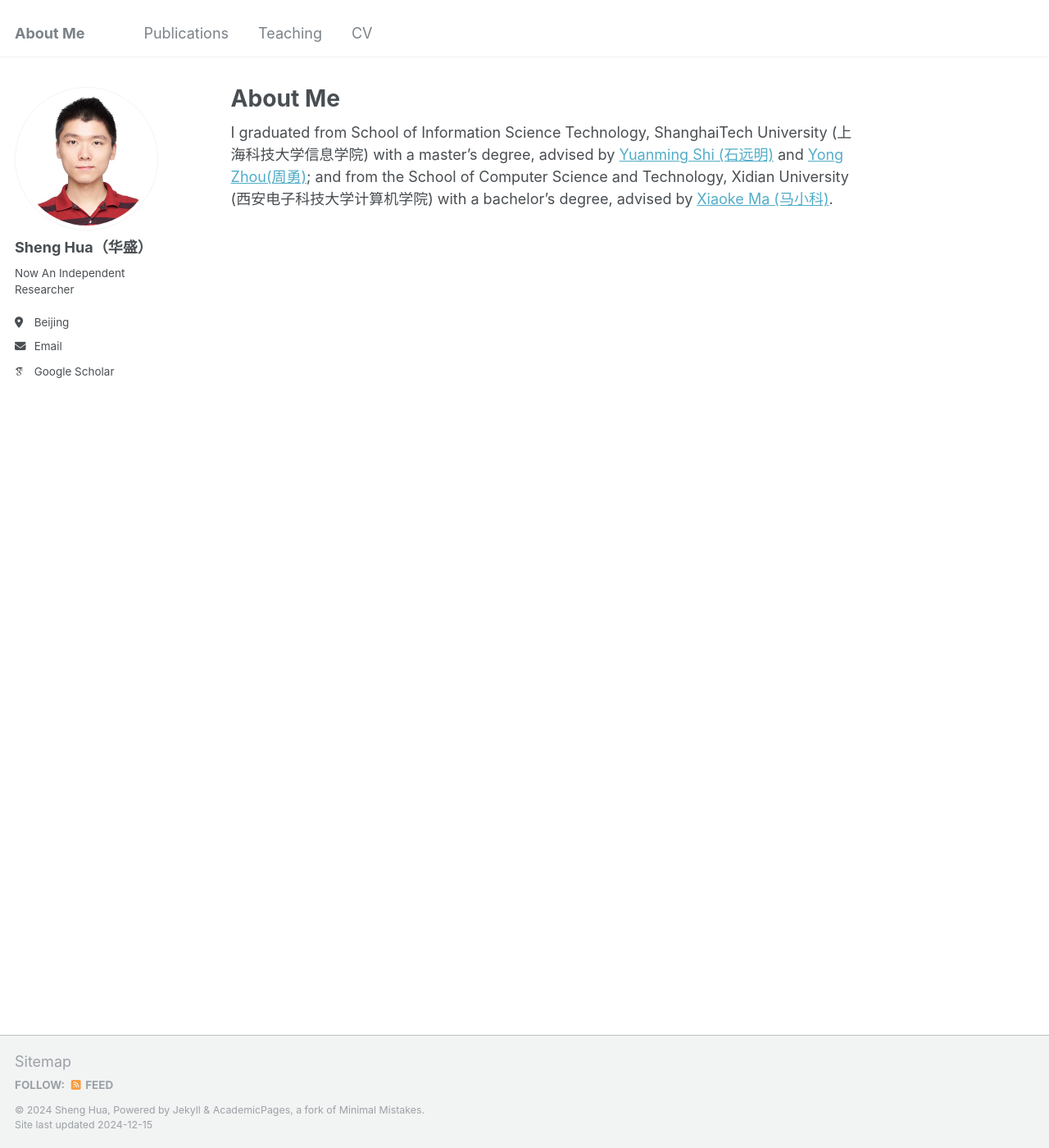
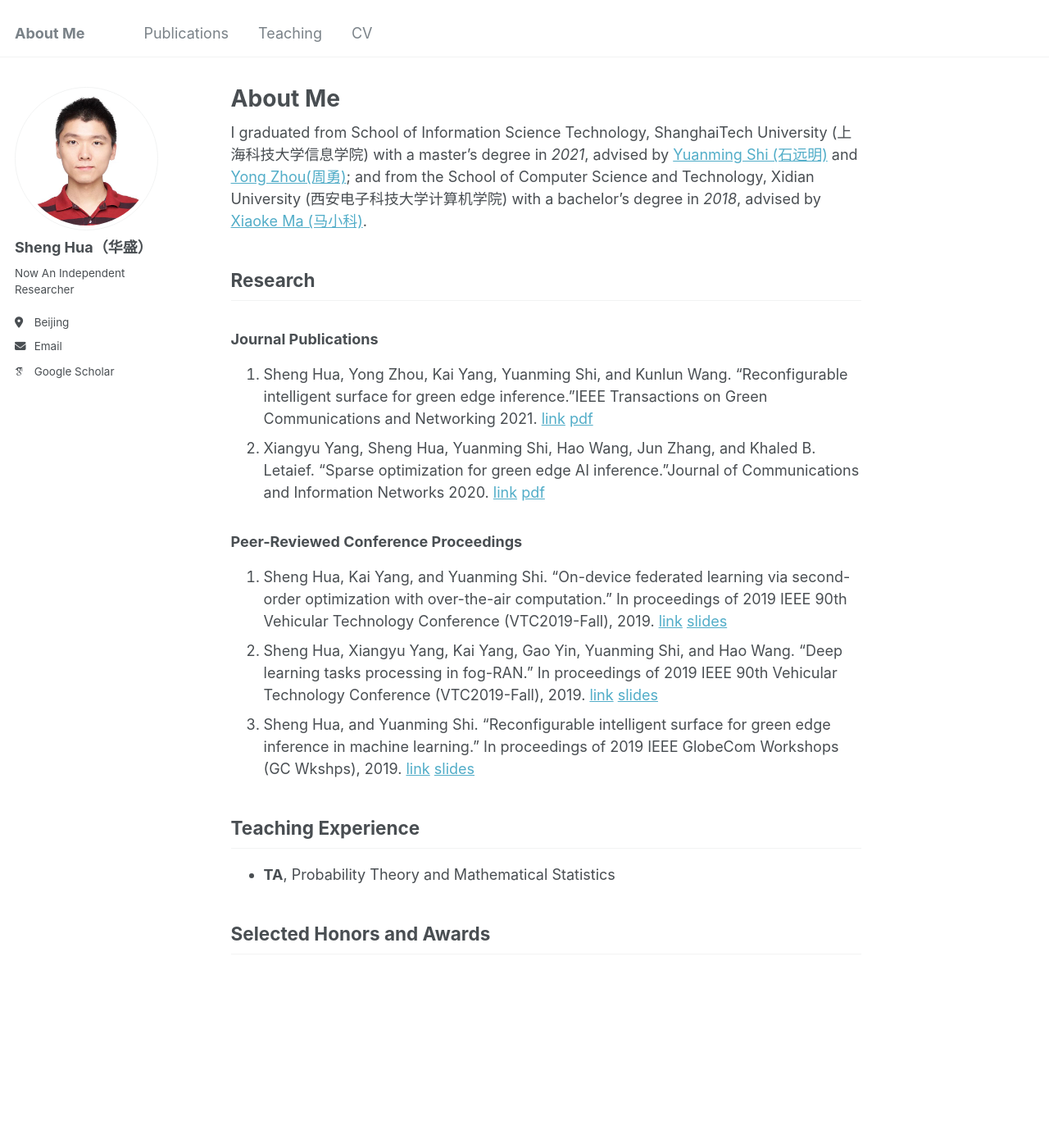
Before and after one commit to DreamerHua/dreamerhua.github.io, a Jekyll site: the page built from _pages/about.md, in a window 1280 px wide and 1400 px high. Shown: the whole window at 82% size. Built offline with Jekyll 4.4.1, drawn with Linux system fonts in a browser that asks for light colours; some web fonts are replaced.

```diff
--- a/_pages/about.md
+++ b/_pages/about.md
@@ -7,4 +7,21 @@ redirect_from:
   - /about.html
 ---
 
-I graduated from School of Information Science Technology, ShanghaiTech University (上海科技大学信息学院) with a master’s degree, advised by [Yuanming Shi (石远明)](https://faculty.sist.shanghaitech.edu.cn/faculty/shiym/home.html) and [Yong Zhou(周勇)](https://faculty.sist.shanghaitech.edu.cn/faculty/zhouyong/); and from the School of Computer Science and Technology, Xidian University (西安电子科技大学计算机学院) with a bachelor’s degree, advised by [Xiaoke Ma (马小科)](https://web.xidian.edu.cn/xkma/).
+I graduated from School of Information Science Technology, ShanghaiTech University (上海科技大学信息学院) with a master’s degree in *2021*, advised by [Yuanming Shi (石远明)](https://faculty.sist.shanghaitech.edu.cn/faculty/shiym/home.html) and [Yong Zhou(周勇)](https://faculty.sist.shanghaitech.edu.cn/faculty/zhouyong/); and from the School of Computer Science and Technology, Xidian University (西安电子科技大学计算机学院) with a bachelor’s degree in *2018*, advised by [Xiaoke Ma (马小科)](https://web.xidian.edu.cn/xkma/).
+
+
+## Research
+### Journal Publications
+1. Sheng Hua, Yong Zhou, Kai Yang, Yuanming Shi, and Kunlun Wang. "Reconfigurable intelligent surface for green edge inference."IEEE Transactions on Green Communications and Networking 2021. [link](https://ieeexplore.ieee.org/abstract/document/9352968) [pdf](http://dreamerhua.github.io/files/TGCN_paper.pdf)
+2. Xiangyu Yang, Sheng Hua, Yuanming Shi, Hao Wang, Jun Zhang, and Khaled B. Letaief. "Sparse optimization for green edge AI inference."Journal of Communications and Information Networks 2020. [link](https://ieeexplore.ieee.org/document/9055106) [pdf](http://dreamerhua.github.io/files/JCIN_paper.pdf)
+
+### Peer-Reviewed Conference Proceedings
+1. Sheng Hua, Kai Yang, and Yuanming Shi. "On-device federated learning via second-order optimization with over-the-air computation." In proceedings of 2019 IEEE 90th Vehicular Technology Conference (VTC2019-Fall), 2019. [link](https://ieeexplore.ieee.org/document/8891310) [slides](https://dreamerhua.github.io/files/[VTC19]On-device%20Fed%20Learning%20slides.pdf)
+2. Sheng Hua, Xiangyu Yang, Kai Yang, Gao Yin, Yuanming Shi, and Hao Wang. "Deep learning tasks processing in fog-RAN." In proceedings of 2019 IEEE 90th Vehicular Technology Conference (VTC2019-Fall), 2019. [link](https://ieeexplore.ieee.org/document/8891505/) [slides](https://dreamerhua.github.io/files/[VTC19]Fog-RAN%20slides.pdf)
+3. Sheng Hua, and Yuanming Shi. "Reconfigurable intelligent surface for green edge inference in machine learning." In proceedings of 2019 IEEE GlobeCom Workshops (GC Wkshps), 2019. [link](https://ieeexplore.ieee.org/document/9024398/) [slides](https://dreamerhua.github.io/files/[GlobeCom19]RIS%20for%20Green%20Edge%20Inference%20slides.pdf)
+
+
+## Teaching Experience
+* **TA**, Probability Theory and Mathematical Statistics
+
+## Selected Honors and Awards
```
